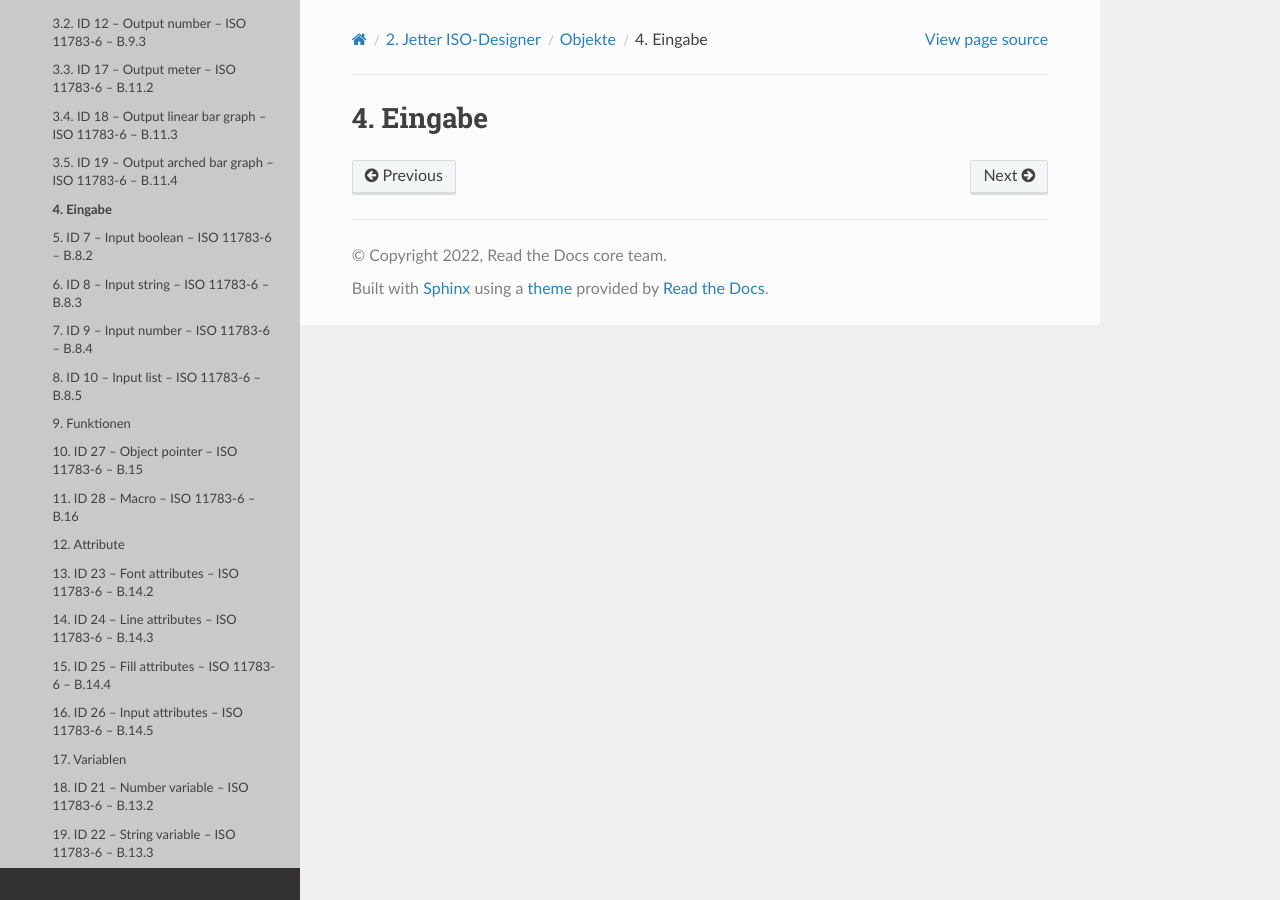
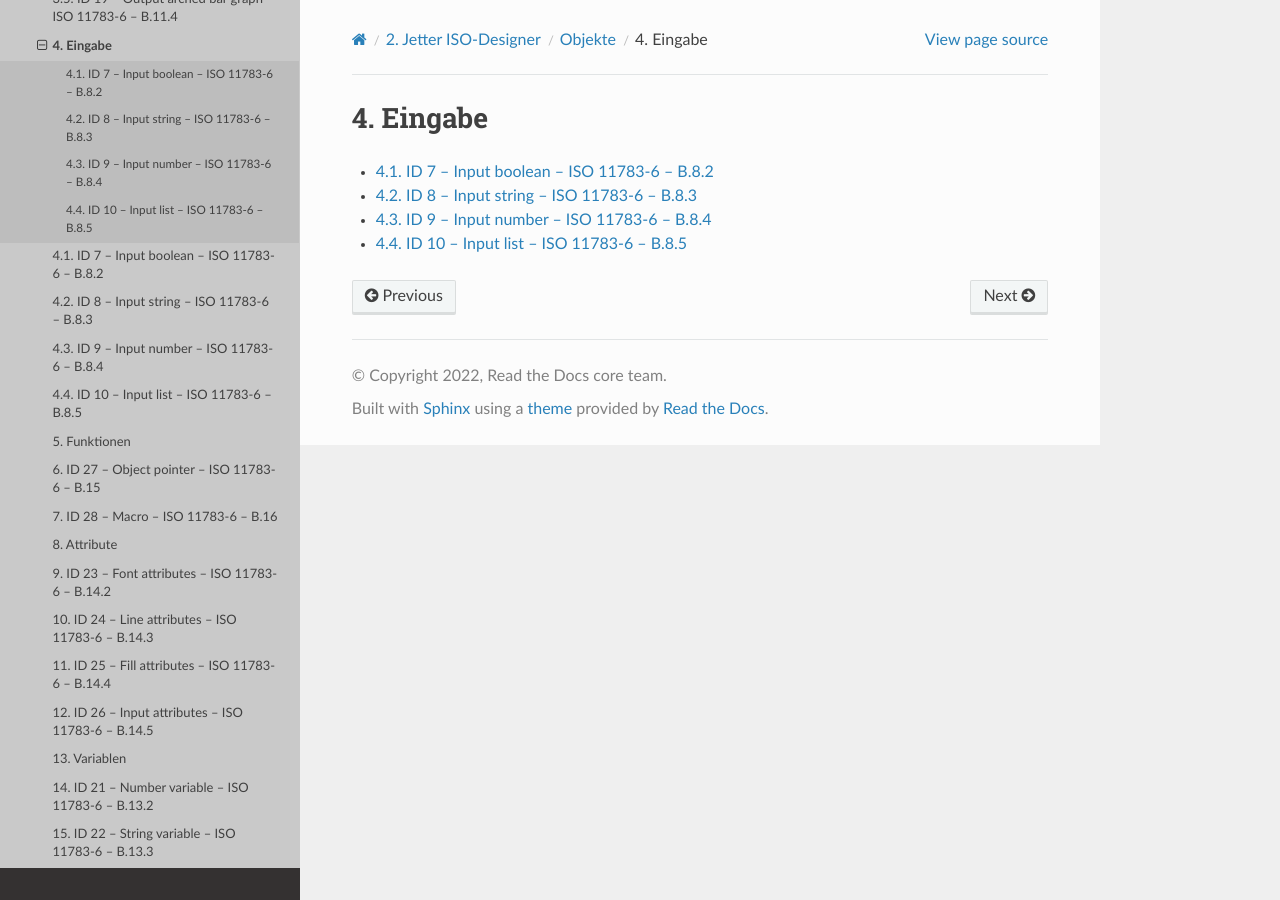
Before and after one commit to Meisterschulen-am-Ostbahnhof-Munchen/ISOBUS-VT-Objects-docs, a Sphinx documentation site: the page built from docs/Eingabe.rst, in a window 1280 px wide. Built offline with Sphinx 7.4.7 and the Read the Docs theme 2.0.0, drawn with Linux system fonts in a browser that asks for light colours; pages that are not in the unit, such as notebooks, are missing from menus; some of the changed text lies outside the part shown.

Commit message:
Update Eingabe.rst

```diff
--- a/docs/Eingabe.rst
+++ b/docs/Eingabe.rst
@@ -1,2 +1,12 @@
 Eingabe
 #######
+
+
+.. toctree::
+   :numbered:
+   :maxdepth: 9
+
+   ID-07-–-Input-boolean-–-ISO-11783-6-–-B.8.2
+   ID-08-–-Input-string-–-ISO-11783-6-–-B.8.3
+   ID-09-–-Input-number-–-ISO-11783-6-–-B.8.4
+   ID-10-–-Input-list-–-ISO-11783-6-–-B.8.5
```
